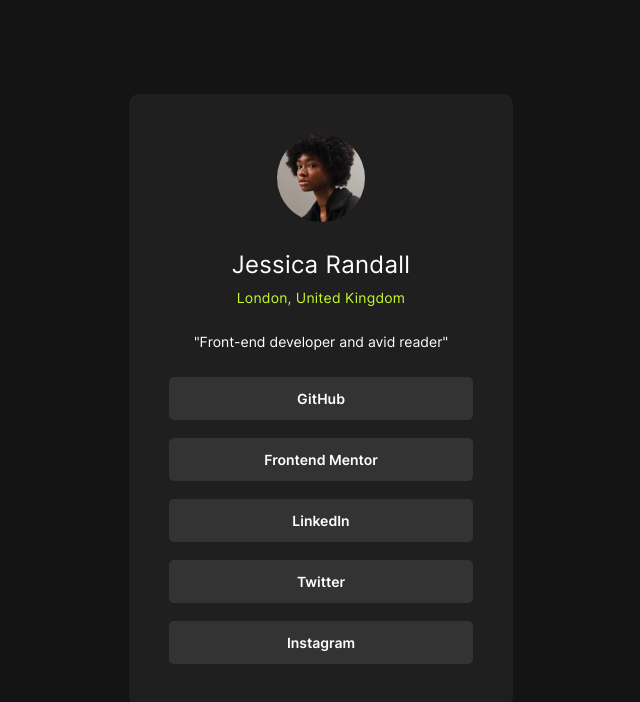
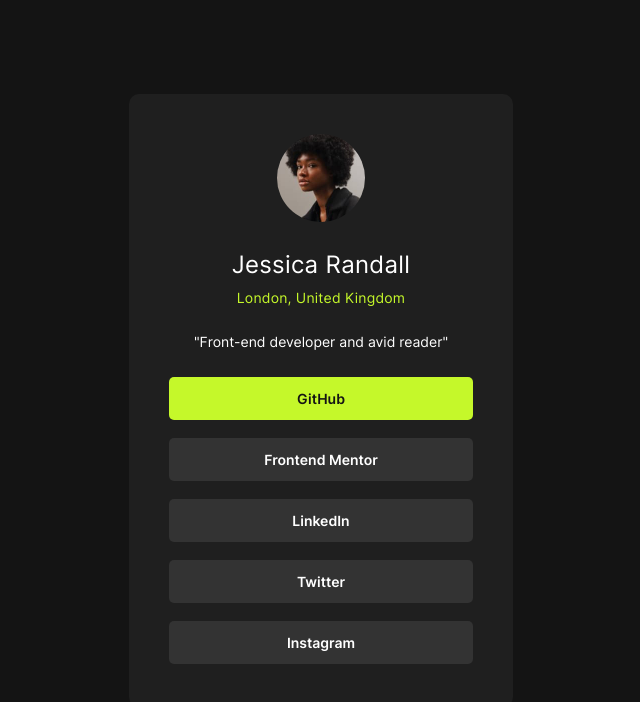
Before and after one commit to lion9/social-links-profile, a plain HTML site: page index.html in a window 1280 px wide. In both pictures the pointer is over the item "GitHub". Shown: the whole page, without its empty margins (319-959 px from the left). Drawn offline with Linux system fonts and the light colour scheme.

Commit message:
Enhance menu item hover effects with background and text color transitions

```diff
--- a/style.css
+++ b/style.css
@@ -137,6 +137,11 @@ ul li {
     margin: 9px;
 }
 
+ul li:hover {
+    background-color: var(--green);
+    transition: background-color 0.2s;
+}
+
 ul li a {
     text-decoration: none;
     color: white;
@@ -144,3 +149,8 @@ ul li a {
     font-weight: 600;
     font-size: 14px;
 }
+
+ul li:hover a {
+    color: var(--grey-900);
+    transition: color 0.2s;
+}
```
